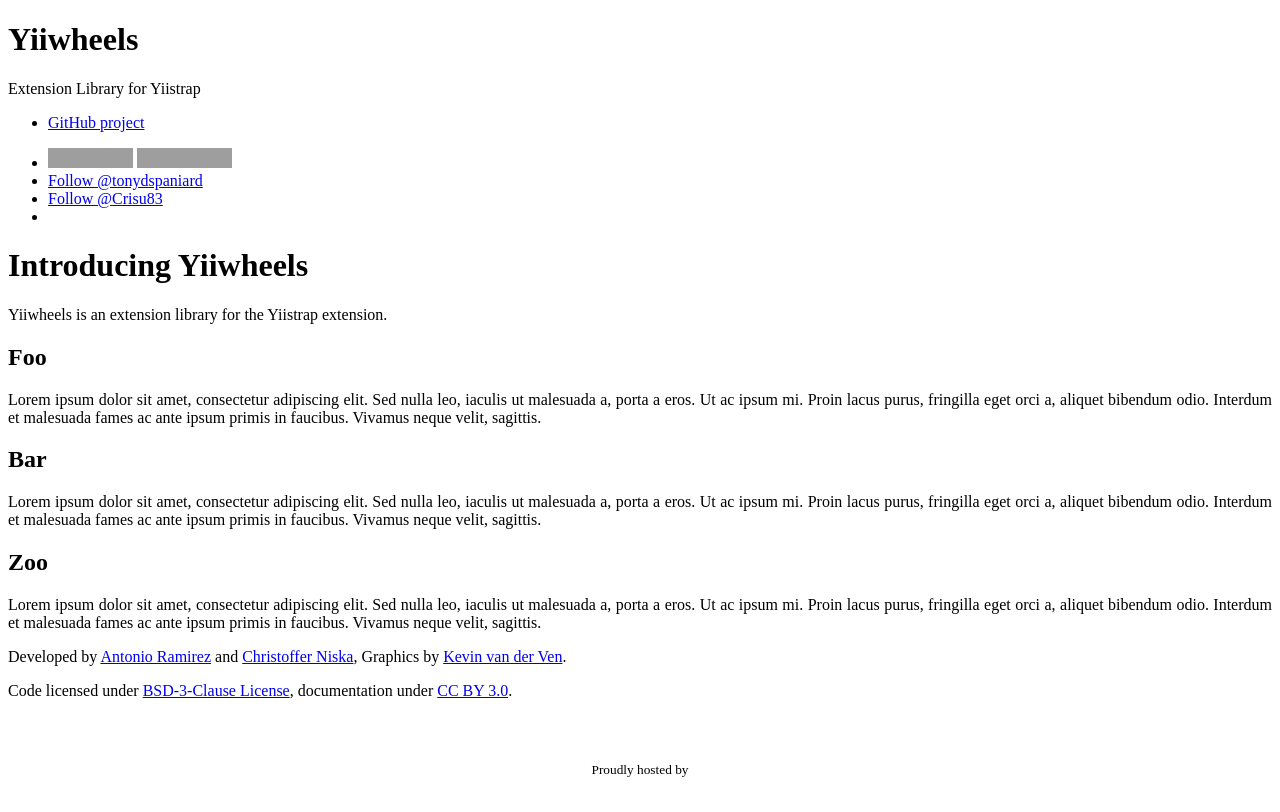
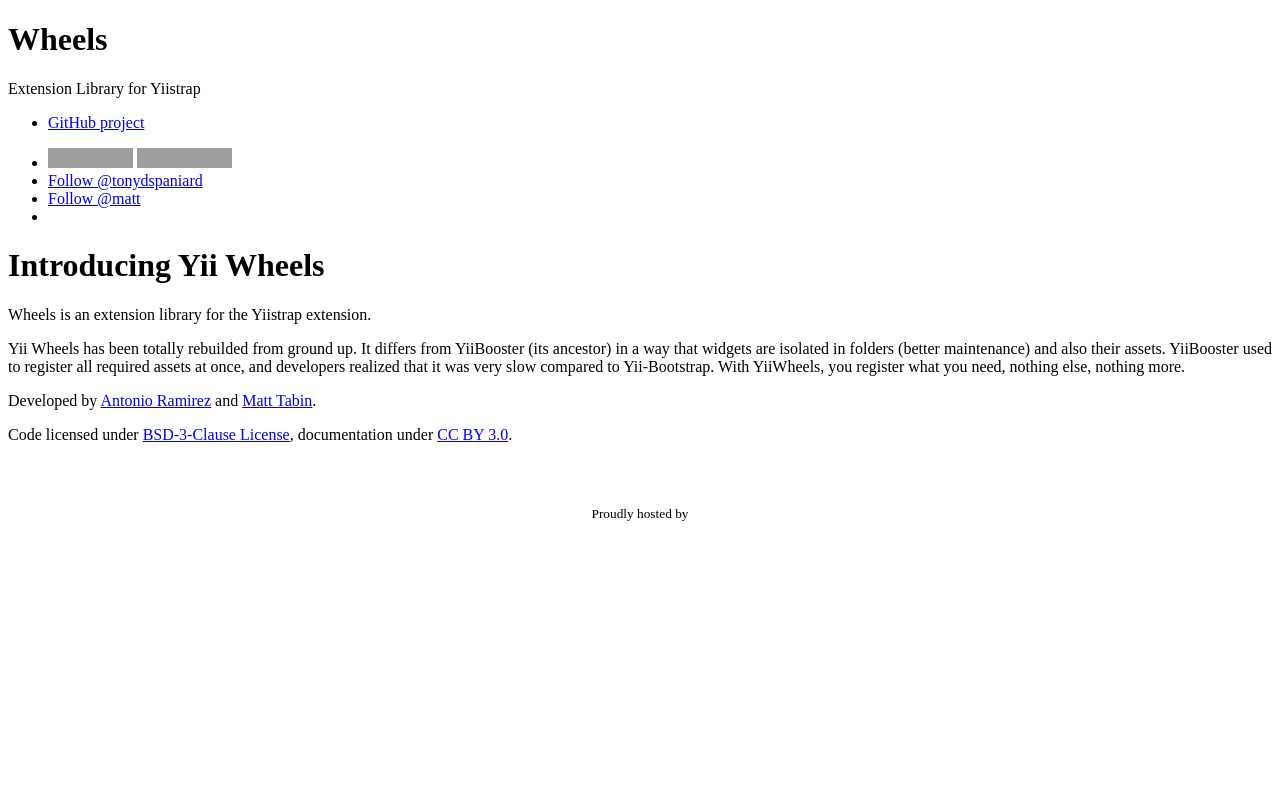
Before and after one commit to 2amigos/yiiwheels-docs, a Yii app: template app/views/site/index.php in a window 1280 px wide. After the commit the page ends 521 px from the top, so only its background shows below. Run offline with PHP 8.4 and a stand-in for Yii, Linux system fonts and the light colour scheme; the template is opened without the code that fills it, so the values that code supplies are empty; some libraries are stand-ins or nearby versions; grey boxes are pictures that could not be loaded.

Commit message:
modified index

```diff
--- a/app/views/layouts/main.php
+++ b/app/views/layouts/main.php
@@ -40,11 +40,11 @@
 			'items' => array(
 				array('label' => 'Home', 'url' => array('site/index')),
 				array('label' => 'Get started', 'url' => array('site/started')),
-				array('label' => 'Components', 'url' => array('site/components')),
-				array('label' => 'Json grid', 'url' => array('site/jsongrid')),
-				array('label' => 'Extended Grid', 'url' => array('site/extendedgrid')),
-				array('label' => 'JQuery UI', 'url' => array('site/jquery')),
-				array('label' => 'Javascript', 'url' => array('site/javascript')),
+//				array('label' => 'Components', 'url' => array('site/components')),
+//				array('label' => 'Json grid', 'url' => array('site/jsongrid')),
+//				array('label' => 'Extended Grid', 'url' => array('site/extendedgrid')),
+//				array('label' => 'JQuery UI', 'url' => array('site/jquery')),
+//				array('label' => 'Javascript', 'url' => array('site/javascript')),
 				array('label' => 'Widgets', 'url' => array('site/widgets')),
 			),
 		),
@@ -58,7 +58,7 @@
     <div class="container">
         <div class="text-center">
             <p class="credits">
-                Developed by <a href="http://www.ramirezcobos.com/" target="_blank">Antonio Ramirez</a> and <a href="http://www.cniska.net" target="_blank">Christoffer Niska</a>, Graphics by <a href="http://www.kevinvanderven.com" target="_blank">Kevin van der Ven</a>.
+                Developed by <a href="http://www.ramirezcobos.com/" target="_blank">Antonio Ramirez</a> and <a href="http://www.2amigos.us" target="_blank">Matt Tabin</a>.
             </p>
             <p class="license">
                 Code licensed under <a href="http://opensource.org/licenses/BSD-3-Clause">BSD-3-Clause License</a>, documentation under <a href="http://creativecommons.org/licenses/by/3.0/">CC BY 3.0</a>.
--- a/app/views/site/index.php
+++ b/app/views/site/index.php
@@ -4,7 +4,7 @@ $this->pageTitle = param('pageTitle');
 ?>
 <div class="jumbotron masthead">
     <div class="container">
-        <h1>Yiiwheels</h1>
+        <h1>Wheels</h1>
 
         <p>Extension Library for Yiistrap</p>
 
@@ -31,7 +31,7 @@ $this->pageTitle = param('pageTitle');
                 <a href="https://twitter.com/tonydspaniard" class="twitter-follow-button" data-align="right" data-width="233px" data-show-count="true">Follow @tonydspaniard</a>
 			</li>
 			<li>
-                <a href="https://twitter.com/Crisu83" class="twitter-follow-button" data-align="right" data-width="196px" data-show-count="true">Follow @Crisu83</a>
+                <a href="https://twitter.com/MhTabin" class="twitter-follow-button" data-align="right" data-width="196px" data-show-count="true">Follow @matt</a>
             </li>
 			<li class="add-this">
 				<!-- AddThis Button BEGIN -->
@@ -47,7 +47,7 @@ $this->pageTitle = param('pageTitle');
         </ul>
     </div>
 </div>
-<!--<script>!function (d, s, id) {
+<script>!function (d, s, id) {
         var js, fjs = d.getElementsByTagName(s)[0];
         if (!d.getElementById(id)) {
             js = d.createElement(s);
@@ -56,34 +56,22 @@ $this->pageTitle = param('pageTitle');
             js.src = "//platform.twitter.com/widgets.js";
             fjs.parentNode.insertBefore(js, fjs);
         }
-    }(document, "script", "twitter-wjs");</script>-->
-<!--<script type="text/javascript">var addthis_config = {"data_track_addressbar":true};</script>-->
-<!--<script type="text/javascript" src="//s7.addthis.com/js/300/addthis_widget.js#pubid=ra-4f362fc83fc39768"></script>-->
+    }(document, "script", "twitter-wjs");</script>
+<script type="text/javascript">var addthis_config = {"data_track_addressbar":true};</script>
+<script type="text/javascript" src="//s7.addthis.com/js/300/addthis_widget.js#pubid=ra-4f362fc83fc39768"></script>
 <div class="container">
 
     <div class="marketing">
 
-        <h1>Introducing Yiiwheels</h1>
+        <h1>Introducing Yii Wheels</h1>
 
-        <p class="marketing-byline">Yiiwheels is an extension library for the Yiistrap extension.</p>
+        <p class="marketing-byline">Wheels is an extension library for the Yiistrap extension.</p>
 
         <div class="row-fluid">
-            <div class="span4">
-                <h2>Foo</h2>
+            <div class="span12">
                 <p style="text-align:justify">
-                    Lorem ipsum dolor sit amet, consectetur adipiscing elit. Sed nulla leo, iaculis ut malesuada a, porta a eros. Ut ac ipsum mi. Proin lacus purus, fringilla eget orci a, aliquet bibendum odio. Interdum et malesuada fames ac ante ipsum primis in faucibus. Vivamus neque velit, sagittis.
-                </p>
-            </div>
-            <div class="span4">
-                <h2>Bar</h2>
-                <p style="text-align:justify">
-                    Lorem ipsum dolor sit amet, consectetur adipiscing elit. Sed nulla leo, iaculis ut malesuada a, porta a eros. Ut ac ipsum mi. Proin lacus purus, fringilla eget orci a, aliquet bibendum odio. Interdum et malesuada fames ac ante ipsum primis in faucibus. Vivamus neque velit, sagittis.
-                </p>
-            </div>
-            <div class="span4">
-                <h2>Zoo</h2>
-                <p style="text-align:justify">
-                    Lorem ipsum dolor sit amet, consectetur adipiscing elit. Sed nulla leo, iaculis ut malesuada a, porta a eros. Ut ac ipsum mi. Proin lacus purus, fringilla eget orci a, aliquet bibendum odio. Interdum et malesuada fames ac ante ipsum primis in faucibus. Vivamus neque velit, sagittis.
+                    Yii Wheels has been totally rebuilded from ground up. It differs from YiiBooster (its ancestor) in a way that widgets are isolated in folders (better maintenance) and also their assets.
+                    YiiBooster used to register all required assets at once, and developers realized that it was very slow compared to Yii-Bootstrap. With YiiWheels, you register what you need, nothing else, nothing more.
                 </p>
             </div>
         </div>
```
Also changed, not shown: app/config/main.php (+25 -28 lines).
